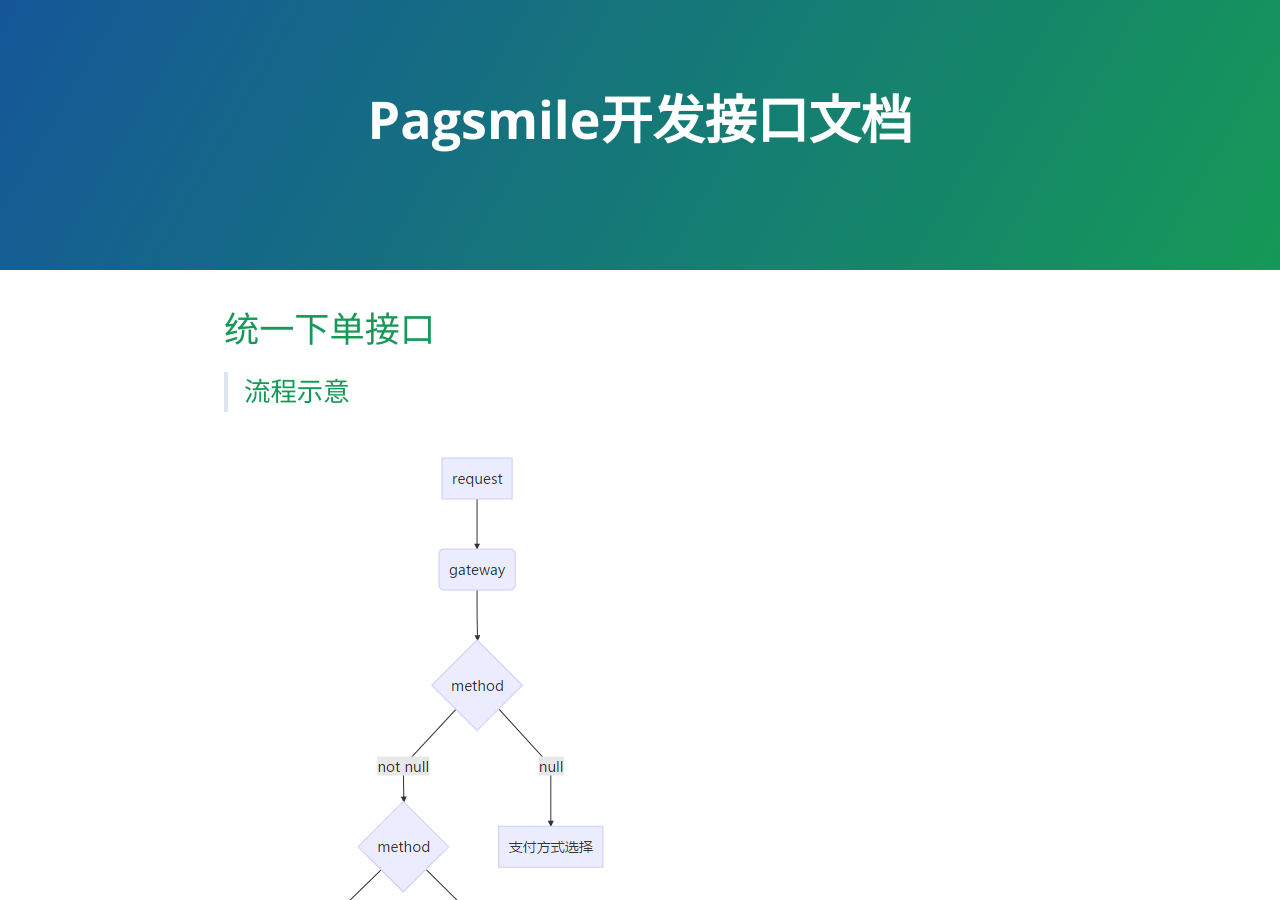
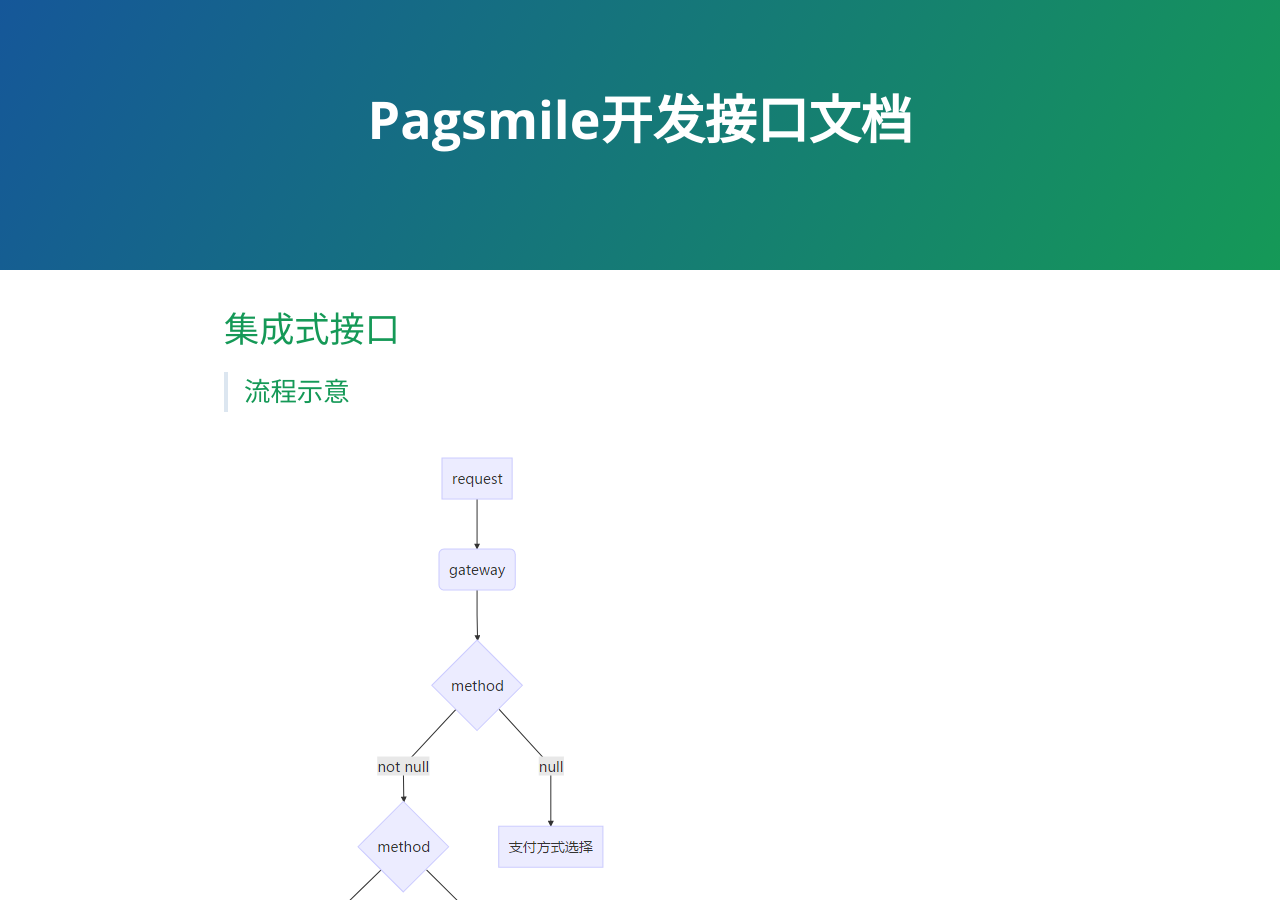
Before and after one commit to pagsmile/pagsmile.github.io, a Jekyll site: the page built from api/CreateOrder.md, in a window 1280 px wide and 900 px high. Built offline with Jekyll 4.4.1, drawn with Linux system fonts in a browser that asks for light colours; our own code applies the rules of GitHub Pages for plain Markdown files.

Commit message:
Update CreateOrder.md

```diff
--- a/api/CreateOrder.md
+++ b/api/CreateOrder.md
@@ -1,4 +1,4 @@
-# 统一下单接口
+# 集成式接口
 
 >## 流程示意
 
```
